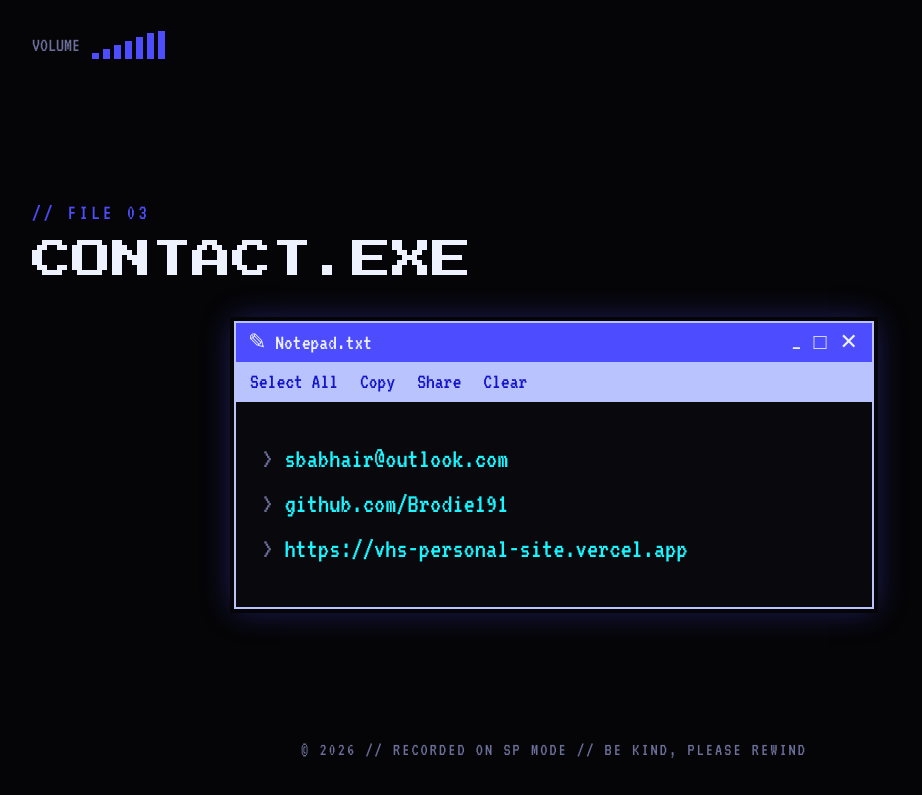
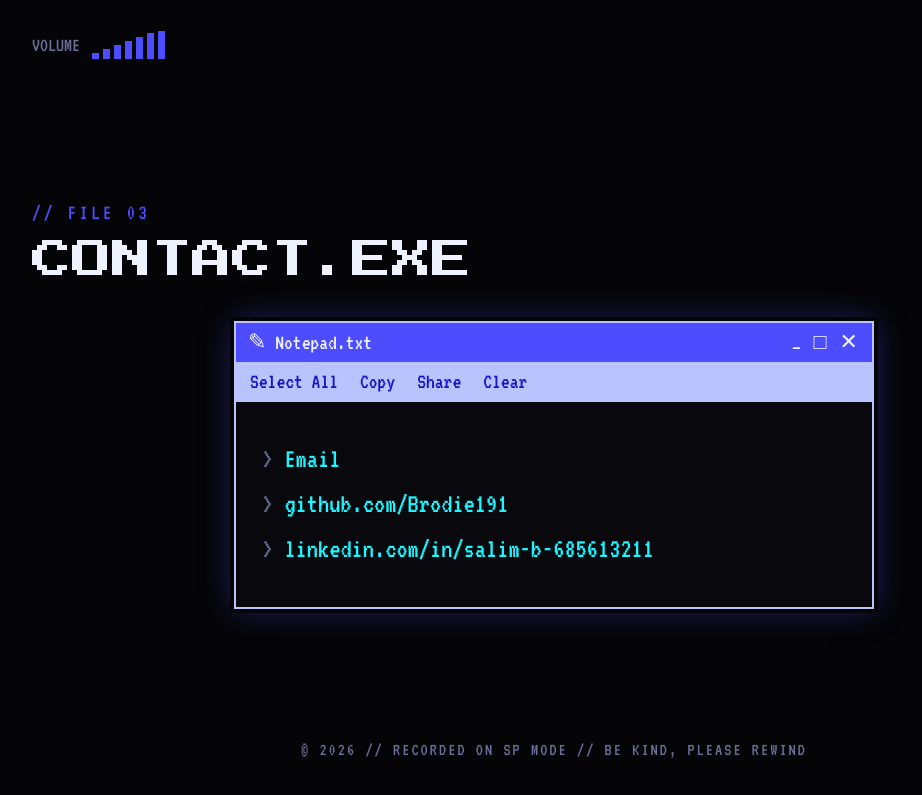
Before and after one commit to Brodie191/VHSPersonalSite, a Next.js app: page / in a window 1280 px wide. Shown: the part 3017-3812 px from the top of the page, without its empty margins (86-1008 px from the left). Built offline with nearby package versions, Linux system fonts and the light colour scheme.

Commit message:
Update Contact.tsx

```diff
--- a/components/Contact.tsx
+++ b/components/Contact.tsx
@@ -16,12 +16,12 @@ export default function Contact() {
         </div>
         <div className="notepad-body">
           {/* EDIT: your links */}
-          <a href="mailto:sbabhair@outlook.com">sbabhair@outlook.com</a>
+          <a href="mailto:sbabhair@outlook.com">Email</a>
           <a href="https://github.com/Brodie191" target="_blank" rel="noopener noreferrer">
             github.com/Brodie191
           </a>
           <a href="https://linkedin.com/in/SalimBabhair" target="_blank" rel="noopener noreferrer">
-            https://vhs-personal-site.vercel.app
+            linkedin.com/in/salim-b-685613211
           </a>
         </div>
       </div>
```
